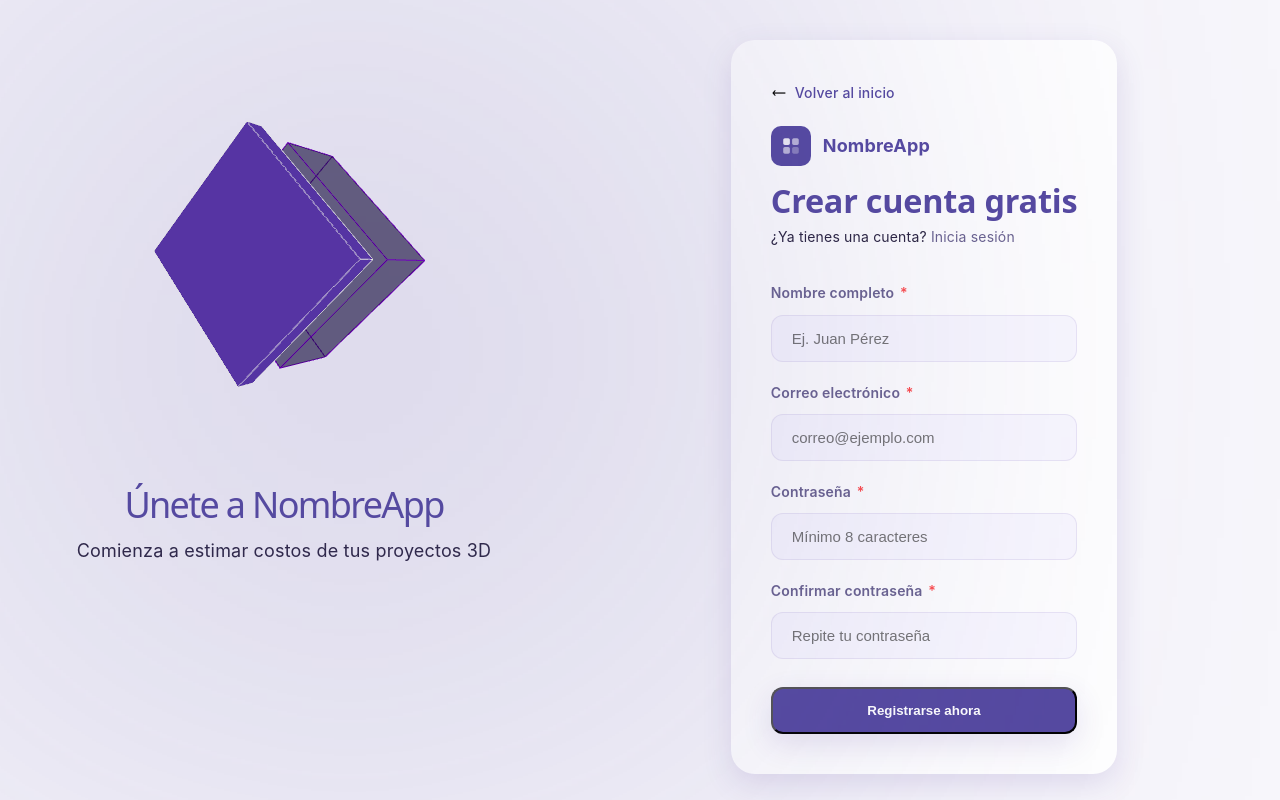
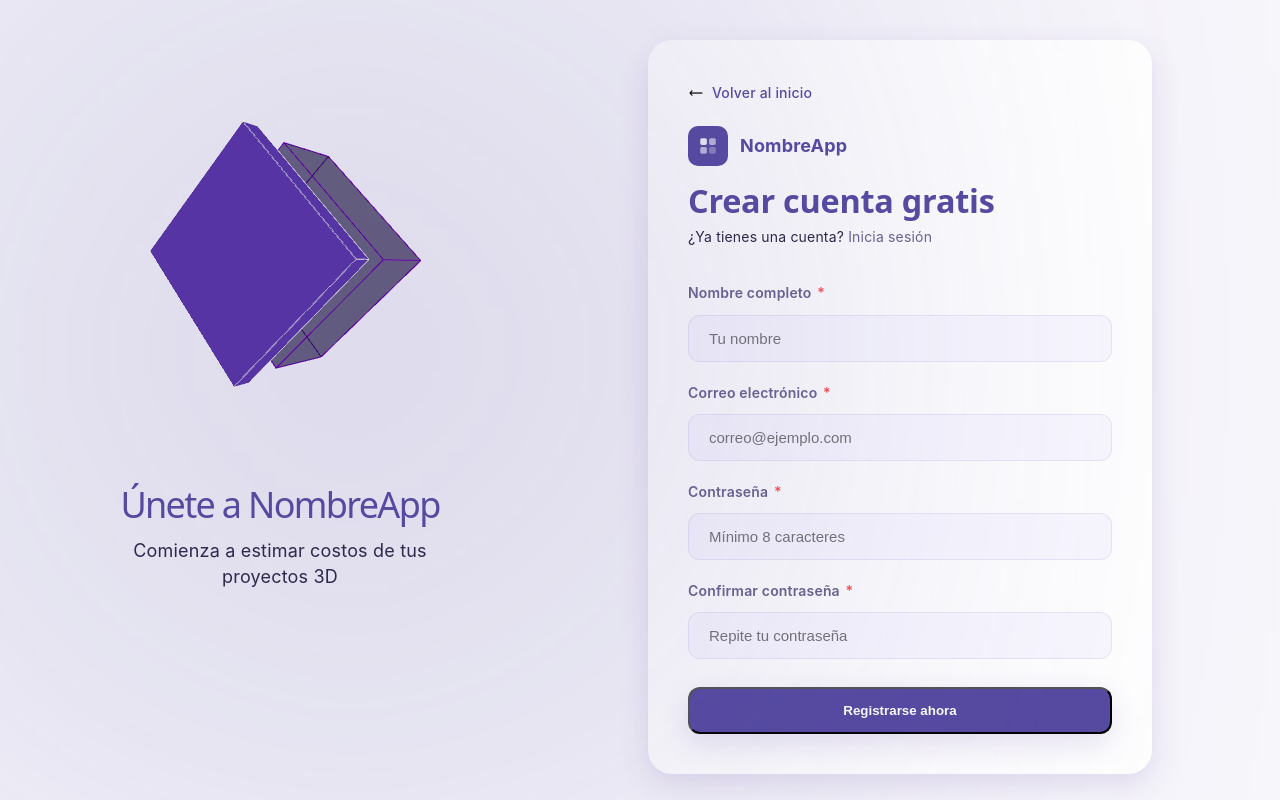
Before and after one commit to YariCB/UCV_TEG_Frontend, a React (Vite) app: page /signup in a window 1280 px wide. Built offline with nearby package versions, Linux system fonts and the light colour scheme.

Commit message:
Fixing SignUp style

```diff
--- a/src/components/ui/SignUpCard.jsx
+++ b/src/components/ui/SignUpCard.jsx
@@ -27,7 +27,7 @@ export default function SignUpCard() {
       <form className="signup-form-list">
         <div className="input-group">
           <label>Nombre completo <span className="required">*</span></label>
-          <input type="text" placeholder="Ej. Juan Pérez" required />
+          <input type="text" placeholder="Tu nombre" required />
         </div>
 
         <div className="input-group">
--- a/src/pages/SignUp/SignUp.css
+++ b/src/pages/SignUp/SignUp.css
@@ -32,19 +32,24 @@
 }
 
 .signup-left {
-    flex: 2;
+    flex: 1; /* 1/3 */
     display: flex;
     flex-direction: column;
-    padding: 60px;
+    padding: 60px 60px 60px 100px;
 }
 
 .signup-right {
-    flex: 3;
+    flex: 2; /* 2/3 */
     display: flex;
     flex-direction: column;
     align-items: center;
     overflow-y: auto;
     padding: 40px 20px;
+}
+
+.form-container {
+    width: 100%;
+    max-width: 70%;
 }
 
 /* --- BOTÓN VOLVER --- */
```
